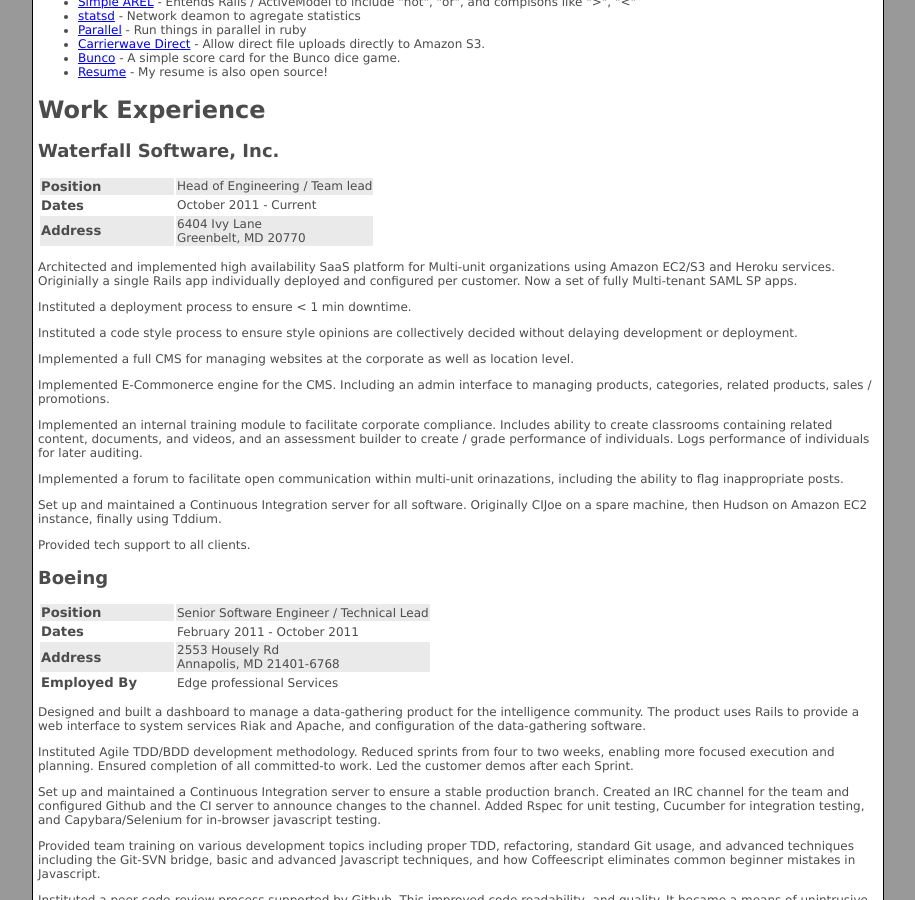
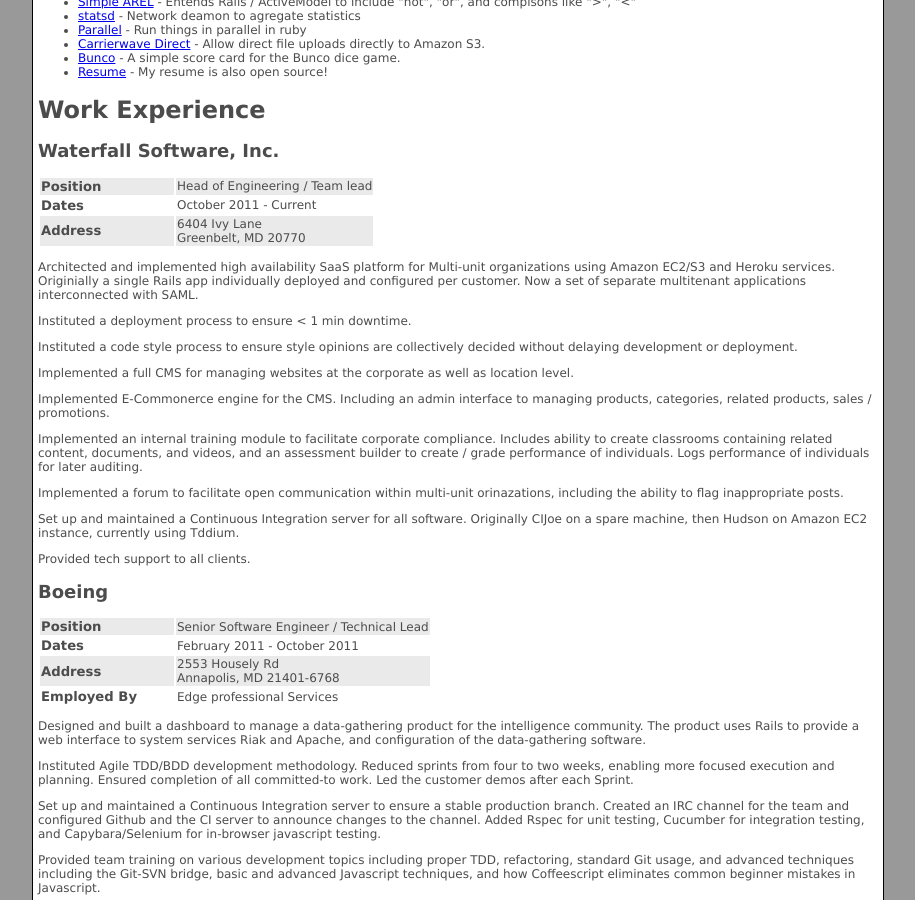
Before and after one commit to srvullupala/Resume, a Jekyll site: the page built from index.html, in a window 1280 px wide and 900 px high, scrolled down 648 px. Shown: the whole window, without its empty margins (182-1097 px from the left). Built offline with Jekyll 4.4.1, drawn with Linux system fonts in a browser that asks for light colours; Markdown is read by kramdown in place of the engine named in the settings.

Commit message:
Fixing the terminology usage

```diff
--- a/_includes/work_waterfall.html
+++ b/_includes/work_waterfall.html
@@ -14,7 +14,7 @@
   </tr>
 </table>
 
-<p>Architected and implemented high availability SaaS platform for Multi-unit organizations using Amazon EC2/S3 and Heroku services.  Originially a single Rails app individually deployed and configured per customer.  Now a set of fully Multi-tenant SAML SP apps.</p>
+<p>Architected and implemented high availability SaaS platform for Multi-unit organizations using Amazon EC2/S3 and Heroku services.  Originially a single Rails app individually deployed and configured per customer.  Now a set of separate multitenant applications interconnected with SAML.</p>
 
 <p>Instituted a deployment process to ensure &lt; 1 min downtime.</p>
 
@@ -28,6 +28,6 @@
 
 <p>Implemented a forum to facilitate open communication within multi-unit orinazations, including the ability to flag inappropriate posts.</p>
 
-<p>Set up and maintained a Continuous Integration server for all software.  Originally CIJoe on a spare machine, then Hudson on Amazon EC2 instance, finally using Tddium.</p>
+<p>Set up and maintained a Continuous Integration server for all software.  Originally CIJoe on a spare machine, then Hudson on Amazon EC2 instance, currently using Tddium.</p>
 
 <p>Provided tech support to all clients.</p>
```
